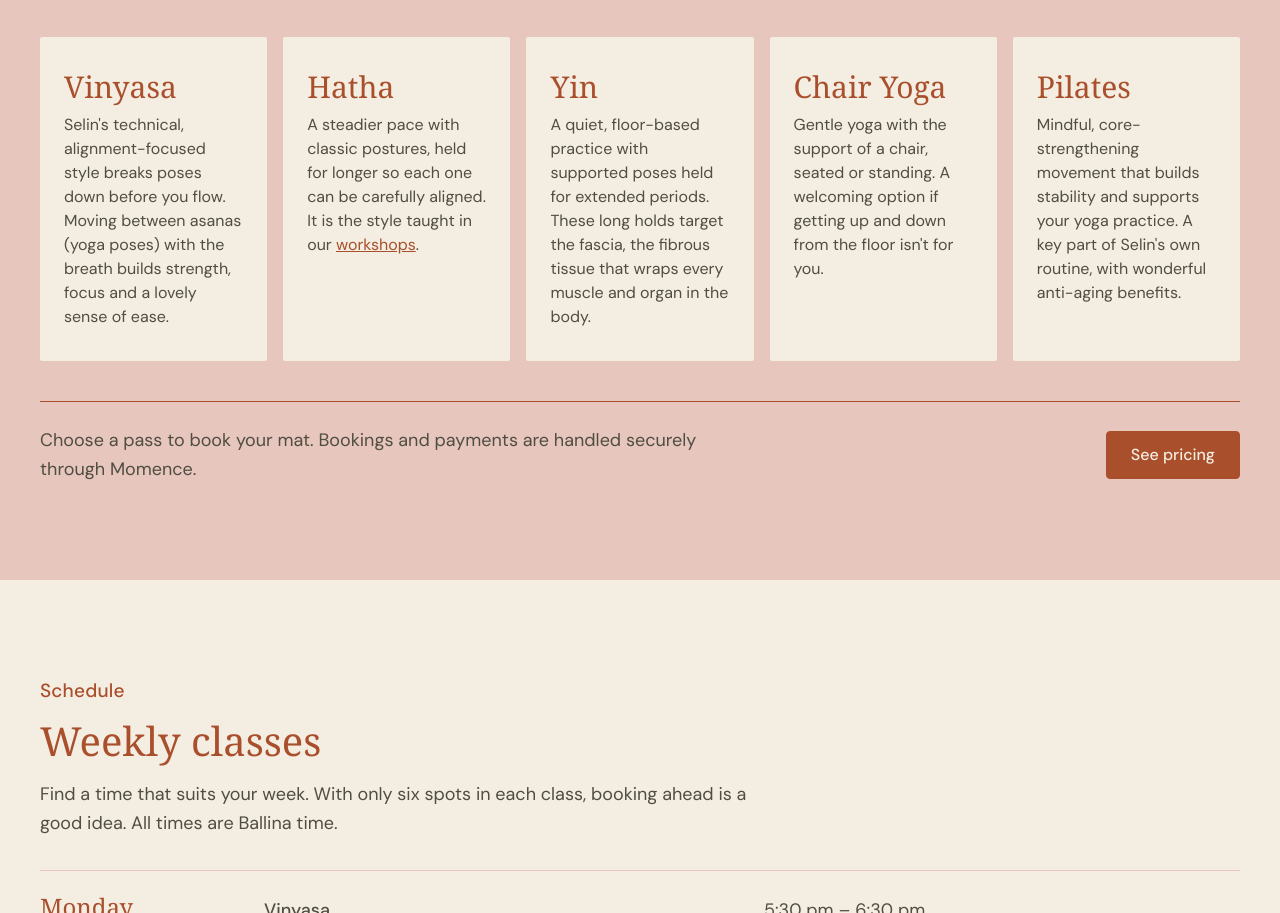
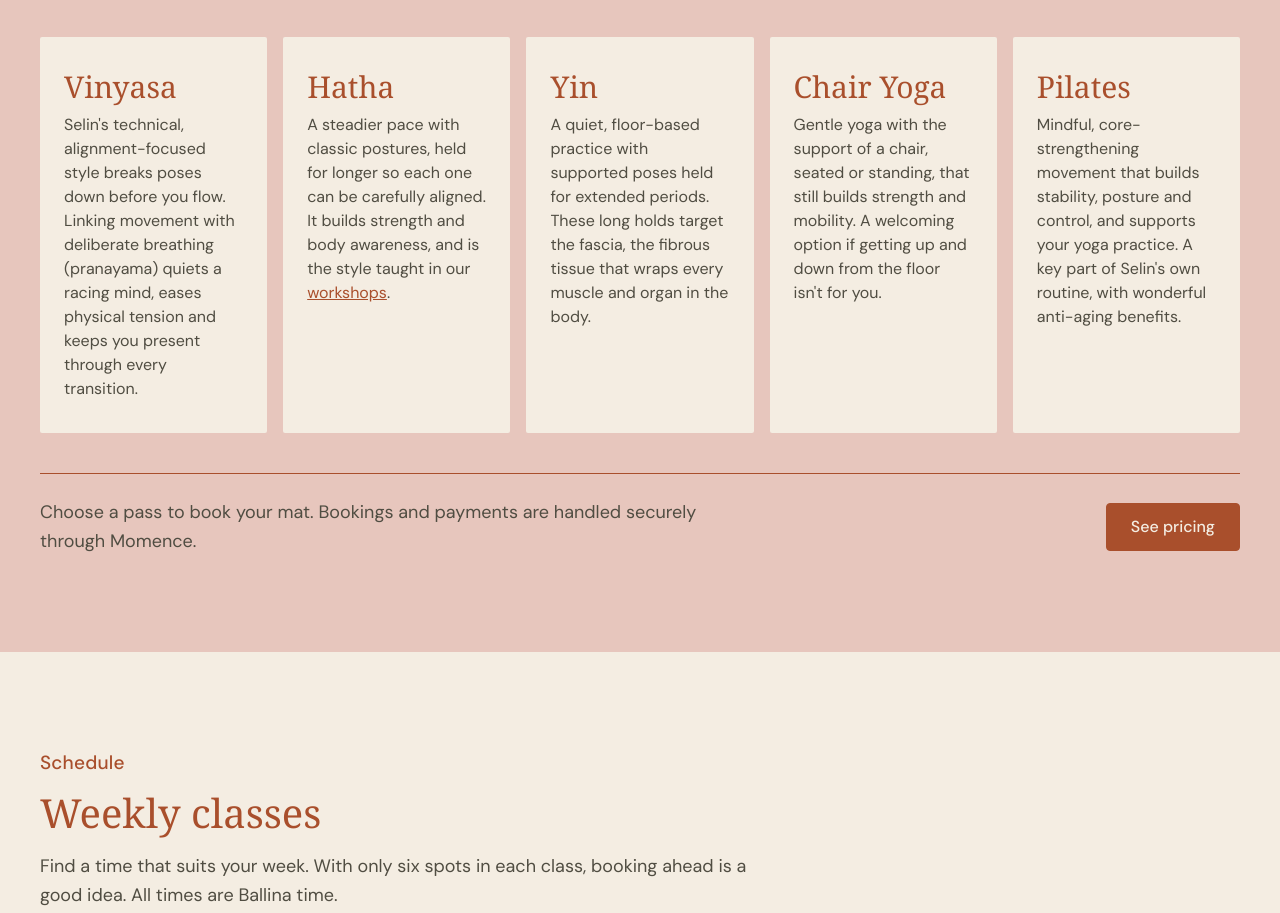
Before and after one commit to bloomyogaballina/bloom-yoga-ballina-website, a plain HTML site: page index.html in a window 1280 px wide. Shown: the part 1821-2734 px from the top of the page. Drawn offline with Linux system fonts and the light colour scheme.

Commit message:
Vinyasa breath focus; even class description lengths
Co-Authored-By: Claude Opus 5.5 <noreply@anthropic.com>
Claude-Session: https://claude.ai/code/session_01QECcuFeuphV2sVygQpBK4Z

```diff
--- a/index.html
+++ b/index.html
@@ -121,11 +121,11 @@ a:focus-visible{outline:2px solid #504D42;outline-offset:2px}
       <div style="display:grid;grid-template-columns:repeat(auto-fit,minmax(196px,1fr));gap:16px">
         <div style="background:#F4EDE2;border-radius:2px;padding:32px 24px;display:flex;flex-direction:column;gap:8px">
           <h3 style="margin:0;font-family:Georgia,&quot;Times New Roman&quot;,serif;font-weight:400;font-size:30px;line-height:1.2;color:#A94F2C">Vinyasa</h3>
-          <p style="margin:0;font-size:16px;line-height:1.5">Selin&#39;s technical, alignment-focused style breaks poses down before you flow. Moving between asanas (yoga poses) with the breath builds strength, focus and a lovely sense of ease.</p>
+          <p style="margin:0;font-size:16px;line-height:1.5">Selin&#39;s technical, alignment-focused style breaks poses down before you flow. Linking movement with deliberate breathing (pranayama) quiets a racing mind, eases physical tension and keeps you present through every transition.</p>
         </div>
         <div style="background:#F4EDE2;border-radius:2px;padding:32px 24px;display:flex;flex-direction:column;gap:8px">
           <h3 style="margin:0;font-family:Georgia,&quot;Times New Roman&quot;,serif;font-weight:400;font-size:30px;line-height:1.2;color:#A94F2C">Hatha</h3>
-          <p style="margin:0;font-size:16px;line-height:1.5">A steadier pace with classic postures, held for longer so each one can be carefully aligned. It is the style taught in our <a href="/workshops">workshops</a>.</p>
+          <p style="margin:0;font-size:16px;line-height:1.5">A steadier pace with classic postures, held for longer so each one can be carefully aligned. It builds strength and body awareness, and is the style taught in our <a href="/workshops">workshops</a>.</p>
         </div>
         <div style="background:#F4EDE2;border-radius:2px;padding:32px 24px;display:flex;flex-direction:column;gap:8px">
           <h3 style="margin:0;font-family:Georgia,&quot;Times New Roman&quot;,serif;font-weight:400;font-size:30px;line-height:1.2;color:#A94F2C">Yin</h3>
@@ -133,11 +133,11 @@ a:focus-visible{outline:2px solid #504D42;outline-offset:2px}
         </div>
         <div style="background:#F4EDE2;border-radius:2px;padding:32px 24px;display:flex;flex-direction:column;gap:8px">
           <h3 style="margin:0;font-family:Georgia,&quot;Times New Roman&quot;,serif;font-weight:400;font-size:30px;line-height:1.2;color:#A94F2C">Chair Yoga</h3>
-          <p style="margin:0;font-size:16px;line-height:1.5">Gentle yoga with the support of a chair, seated or standing. A welcoming option if getting up and down from the floor isn&#39;t for you.</p>
+          <p style="margin:0;font-size:16px;line-height:1.5">Gentle yoga with the support of a chair, seated or standing, that still builds strength and mobility. A welcoming option if getting up and down from the floor isn&#39;t for you.</p>
         </div>
         <div style="background:#F4EDE2;border-radius:2px;padding:32px 24px;display:flex;flex-direction:column;gap:8px">
           <h3 style="margin:0;font-family:Georgia,&quot;Times New Roman&quot;,serif;font-weight:400;font-size:30px;line-height:1.2;color:#A94F2C">Pilates</h3>
-          <p style="margin:0;font-size:16px;line-height:1.5">Mindful, core-strengthening movement that builds stability and supports your yoga practice. A key part of Selin&#39;s own routine, with wonderful anti-aging benefits.</p>
+          <p style="margin:0;font-size:16px;line-height:1.5">Mindful, core-strengthening movement that builds stability, posture and control, and supports your yoga practice. A key part of Selin&#39;s own routine, with wonderful anti-aging benefits.</p>
         </div>
       </div>
       <div style="display:flex;flex-wrap:wrap;gap:16px 32px;align-items:center;justify-content:space-between;border-top:1px solid #A94F2C;padding-top:24px">
```
